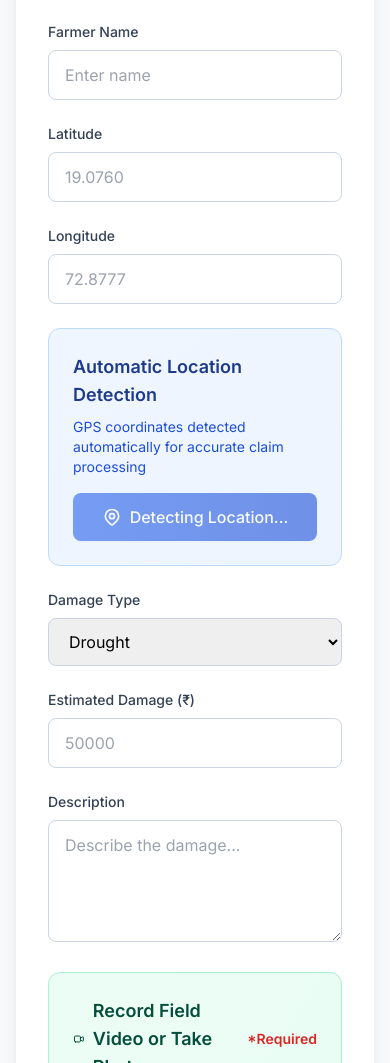
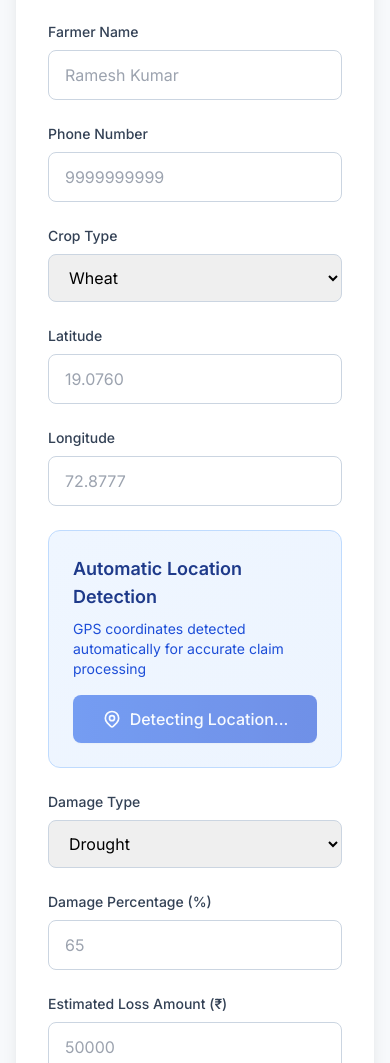
Before and after one commit to muzammil730/VeriCrop-FinBrige, a Next.js app in the folder frontend/: page /claim-submission in a window 390 px wide. Shown: the part 505-1568 px from the top of the page. Built offline with nearby package versions, Linux system fonts and the light colour scheme; no server answers.

Commit message:
feat: Add missing fields to claim submission form - Phone Number, Crop Type, Damage Percentage - Update form validation - Match DEMO_CHEAT_SHEET requirements

```diff
--- a/frontend/app/claim-submission/page.tsx
+++ b/frontend/app/claim-submission/page.tsx
@@ -7,9 +7,12 @@ export default function ClaimSubmission() {
   const [formData, setFormData] = useState({
     farmerId: '',
     farmerName: '',
+    phoneNumber: '',
+    cropType: 'wheat',
     latitude: '',
     longitude: '',
     damageType: 'drought',
+    damagePercentage: '',
     estimatedDamage: '',
     description: '',
   })
@@ -76,6 +79,7 @@ export default function ClaimSubmission() {
             ...formData,
             latitude: parseFloat(formData.latitude),
             longitude: parseFloat(formData.longitude),
+            damagePercentage: formData.damagePercentage ? parseFloat(formData.damagePercentage) : undefined,
             estimatedDamage: parseFloat(formData.estimatedDamage),
             timestamp: new Date().toISOString(),
           }),
@@ -121,9 +125,40 @@ export default function ClaimSubmission() {
                   type="text"
                   value={formData.farmerName}
                   onChange={(e) => setFormData({ ...formData, farmerName: e.target.value })}
-                  placeholder="Enter name"
+                  placeholder="Ramesh Kumar"
                   className="w-full px-4 py-3 border border-slate-300 rounded-lg focus:ring-2 focus:ring-emerald-500 focus:border-emerald-500 outline-none transition-all"
                 />
+              </div>
+            </div>
+
+            {/* Contact & Crop Info */}
+            <div className="grid sm:grid-cols-2 gap-6">
+              <div>
+                <label className="block text-sm font-medium text-slate-700 mb-2">Phone Number</label>
+                <input
+                  type="tel"
+                  value={formData.phoneNumber}
+                  onChange={(e) => setFormData({ ...formData, phoneNumber: e.target.value })}
+                  placeholder="9999999999"
+                  maxLength={10}
+                  className="w-full px-4 py-3 border border-slate-300 rounded-lg focus:ring-2 focus:ring-emerald-500 focus:border-emerald-500 outline-none transition-all"
+                />
+              </div>
+              <div>
+                <label className="block text-sm font-medium text-slate-700 mb-2">Crop Type</label>
+                <select
+                  value={formData.cropType}
+                  onChange={(e) => setFormData({ ...formData, cropType: e.target.value })}
+                  className="w-full px-4 py-3 border border-slate-300 rounded-lg focus:ring-2 focus:ring-emerald-500 focus:border-emerald-500 outline-none transition-all"
+                >
+                  <option value="wheat">Wheat</option>
+                  <option value="rice">Rice</option>
+                  <option value="cotton">Cotton</option>
+                  <option value="sugarcane">Sugarcane</option>
+                  <option value="maize">Maize</option>
+                  <option value="pulses">Pulses</option>
+                  <option value="vegetables">Vegetables</option>
+                </select>
               </div>
             </div>
 
@@ -212,15 +247,29 @@ export default function ClaimSubmission() {
                 </select>
               </div>
               <div>
-                <label className="block text-sm font-medium text-slate-700 mb-2">Estimated Damage (₹)</label>
+                <label className="block text-sm font-medium text-slate-700 mb-2">Damage Percentage (%)</label>
                 <input
                   type="number"
-                  value={formData.estimatedDamage}
-                  onChange={(e) => setFormData({ ...formData, estimatedDamage: e.target.value })}
-                  placeholder="50000"
+                  min="1"
+                  max="100"
+                  value={formData.damagePercentage}
+                  onChange={(e) => setFormData({ ...formData, damagePercentage: e.target.value })}
+                  placeholder="65"
                   className="w-full px-4 py-3 border border-slate-300 rounded-lg focus:ring-2 focus:ring-emerald-500 focus:border-emerald-500 outline-none transition-all"
                 />
               </div>
+            </div>
+
+            {/* Financial Info */}
+            <div>
+              <label className="block text-sm font-medium text-slate-700 mb-2">Estimated Loss Amount (₹)</label>
+              <input
+                type="number"
+                value={formData.estimatedDamage}
+                onChange={(e) => setFormData({ ...formData, estimatedDamage: e.target.value })}
+                placeholder="50000"
+                className="w-full px-4 py-3 border border-slate-300 rounded-lg focus:ring-2 focus:ring-emerald-500 focus:border-emerald-500 outline-none transition-all"
+              />
             </div>
 
             {/* Description */}
@@ -306,7 +355,7 @@ export default function ClaimSubmission() {
             {/* Submit Button */}
             <button
               onClick={submitClaim}
-              disabled={loading || !formData.farmerId || !formData.estimatedDamage || !videoFile}
+              disabled={loading || !formData.farmerId || !formData.farmerName || !formData.phoneNumber || !formData.estimatedDamage || !videoFile}
               className="w-full py-4 bg-gradient-to-r from-emerald-600 to-emerald-700 hover:from-emerald-700 hover:to-emerald-800 text-white font-semibold rounded-lg shadow-md hover:shadow-lg transition-all duration-200 disabled:opacity-60 disabled:cursor-not-allowed flex items-center justify-center gap-2"
             >
               {loading ? (
```
